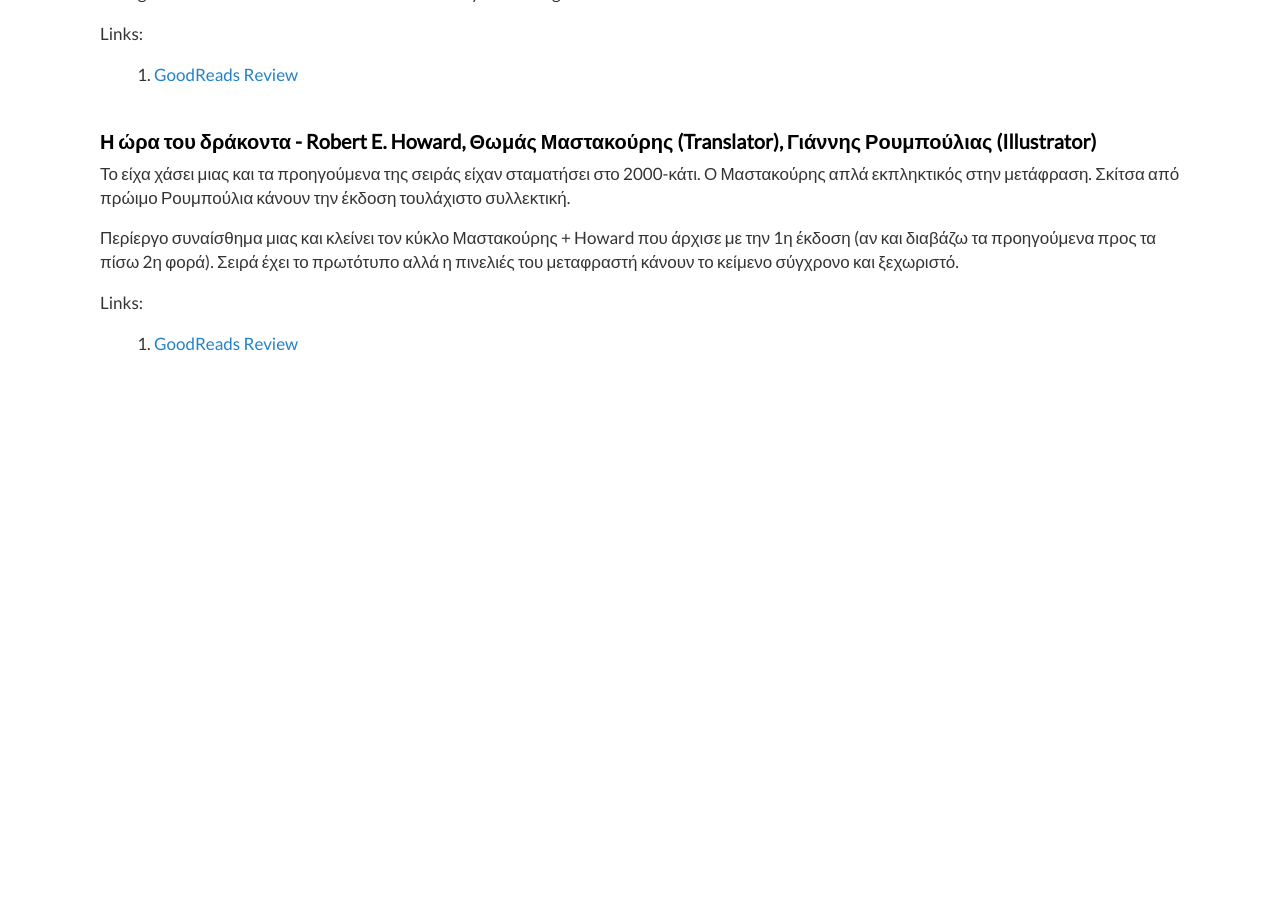
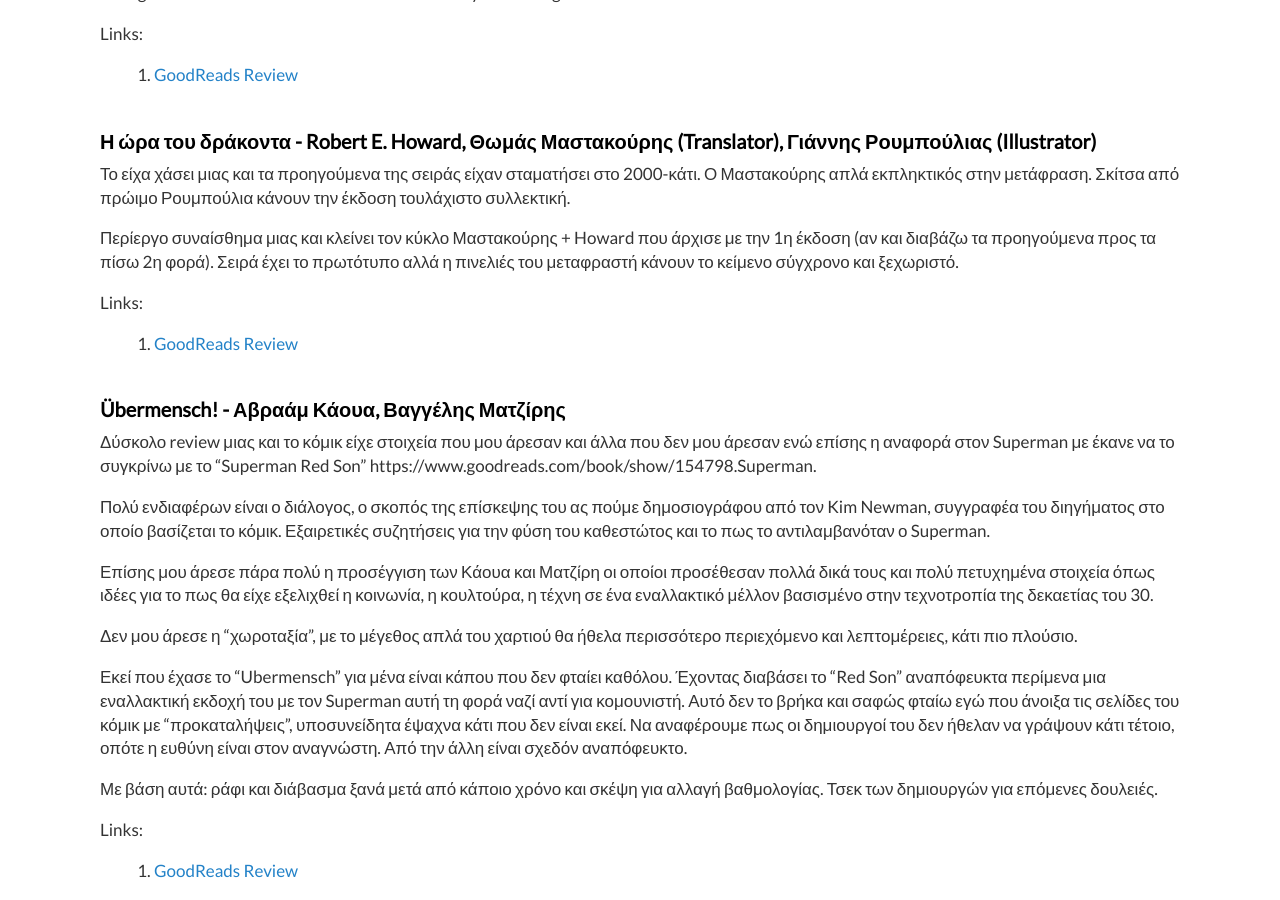
Before and after one commit to dimitrismistriotis/dimitrismistriotis.github.io, a Jekyll site: the page built from _posts/2019-01-14-books_of_2019.md, in a window 1280 px wide and 900 px high, scrolled down 3764 px. Built offline with Jekyll 4.4.1, drawn with Linux system fonts in a browser that asks for light colours; before the commit the page ends 4136 px from its top, so only the background shows below that.

Commit message:
Ubermensh!

```diff
--- a/_posts/2019-01-14-books_of_2019.md
+++ b/_posts/2019-01-14-books_of_2019.md
@@ -194,3 +194,23 @@ Links:
 Links:
 
 1.  [GoodReads Review](https://www.goodreads.com/review/show/2995732966)
+
+## Übermensch! - Αβραάμ Κάουα, Βαγγέλης Ματζίρης
+
+
+Δύσκολο review μιας και το κόμικ είχε στοιχεία που μου άρεσαν και άλλα που δεν μου άρεσαν ενώ επίσης η αναφορά στον Superman με έκανε να το συγκρίνω με το "Superman Red Son" https://www.goodreads.com/book/show/154798.Superman.
+
+Πολύ ενδιαφέρων είναι ο διάλογος, ο σκοπός της επίσκεψης του <spoiler>ας πούμε δημοσιογράφου</spoiler> από τον Kim Newman, συγγραφέα του διηγήματος στο οποίο βασίζεται το κόμικ. Εξαιρετικές συζητήσεις για την φύση του καθεστώτος και το πως το αντιλαμβανόταν ο Superman.
+
+Επίσης μου άρεσε πάρα πολύ η προσέγγιση των Κάουα και Ματζίρη οι οποίοι προσέθεσαν πολλά δικά τους και πολύ πετυχημένα στοιχεία όπως ιδέες για το πως θα είχε εξελιχθεί η κοινωνία, η κουλτούρα, η τέχνη σε ένα εναλλακτικό μέλλον βασισμένο στην τεχνοτροπία της δεκαετίας του 30.
+
+Δεν μου άρεσε η "χωροταξία", με το μέγεθος απλά του χαρτιού θα ήθελα περισσότερο περιεχόμενο και λεπτομέρειες,
+κάτι πιο πλούσιο.
+
+Εκεί που έχασε το "Ubermensch" για μένα είναι κάπου που δεν φταίει καθόλου. Έχοντας διαβάσει το "Red Son" αναπόφευκτα περίμενα μια εναλλακτική εκδοχή του με τον Superman αυτή τη φορά ναζί αντί για κομουνιστή. Αυτό δεν το βρήκα και σαφώς φταίω εγώ που άνοιξα τις σελίδες του κόμικ με "προκαταλήψεις", υποσυνείδητα έψαχνα κάτι που δεν είναι εκεί. Να αναφέρουμε πως οι δημιουργοί του δεν ήθελαν να γράψουν κάτι τέτοιο, οπότε η ευθύνη είναι στον αναγνώστη. Από την άλλη είναι σχεδόν αναπόφευκτο.
+
+Με βάση αυτά: ράφι και διάβασμα ξανά μετά από κάποιο χρόνο και σκέψη για αλλαγή βαθμολογίας. Τσεκ των δημιουργών για επόμενες δουλειές.
+
+Links:
+
+1.  [GoodReads Review](https://www.goodreads.com/review/show/2789730223)
```
